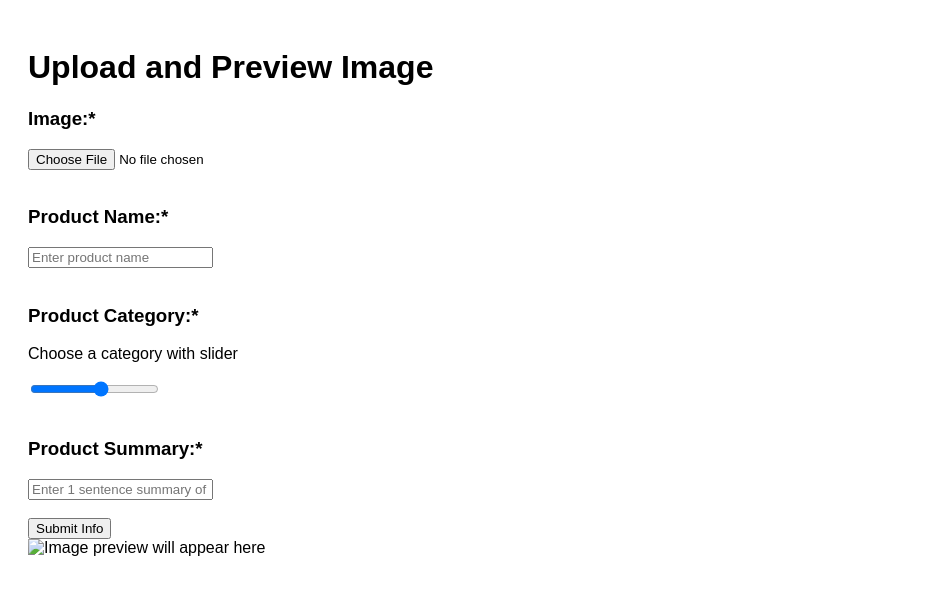
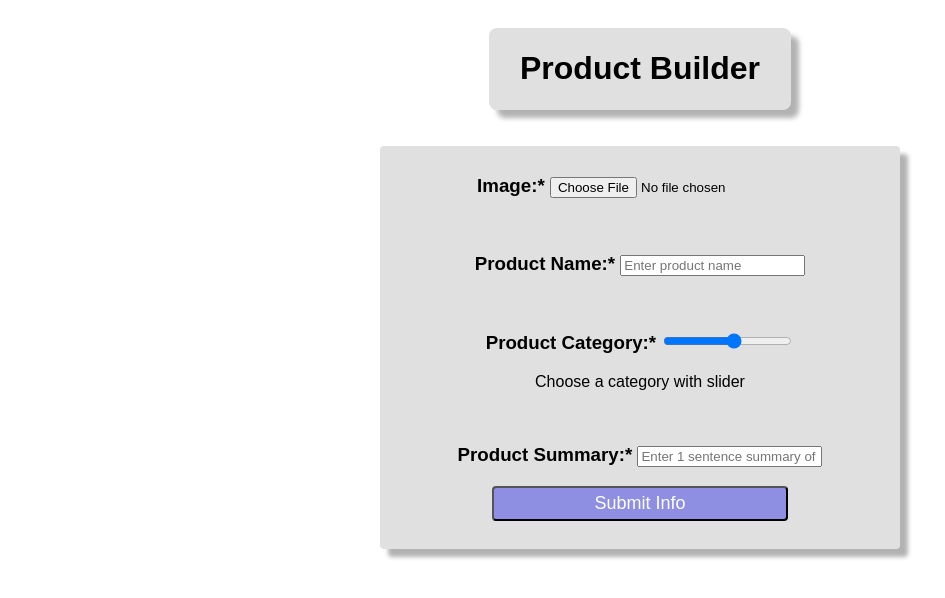
Before and after one commit to sreshtaalamanda-bot/SmartStickiesInternship, a plain HTML site: page index.html in a window 1280 px wide. Shown: the whole page, without its empty margins (0-945 px from the left). Drawn offline with Linux system fonts and the light colour scheme.

Commit message:
Update index.html

```diff
--- a/index.html
+++ b/index.html
@@ -15,29 +15,53 @@
     }
   </style>
 </head>
-<!--image preview-->
 <body>
-  <h1>Upload and Preview Image</h1>
-  <h3>Image:*</h3>
-  <input type="file" id="imageInput" accept="image/*">
-  <br>
-  <br>
-  <h3>Product Name:*</h3>
-  <input type="text" id="productName" name="productName" placeholder="Enter product name">
-  <br>
-  <br>
-  <h3>Product Category:*</h3>
-  <p id="categoryTxt">Choose a category with slider</p>
-  <input type="range" id="category" name="category" min="0" max="9">
-  <br>
-  <br>
-  <h3>Product Summary:*</h3>
-  <input type="text" id="productSum" name="productSum" placeholder="Enter 1 sentence summary of the product">
-  <br>
-  <br>
-  <button id="submitBtn">Submit Info</button>
-  <br>
-  <img id="productImg" alt="Image preview will appear here" />
+      <div style="
+        box-shadow: 8px 8px 5px rgba(0,0,0,0.3);
+        padding: 1px;
+        width: 300px;
+        background: #e0e0e0;
+        border-radius: 8px;
+        text-align: center;
+        align-self: center;
+        margin: 0 auto;
+      ">
+        <h1>Product Builder</h1>
+
+      </div>
+      <br><br>
+    <div style = "box-shadow: 8px 8px 4px rgba(0,0,0,0.3);
+        padding: 10px;
+        width: 500px;
+        background: #e0e0e0;
+        border-radius: 4px;
+        text-align: center;
+        align-self: center;
+        margin: 0 auto;">
+
+      <h3>Image:* <input type="file" id="imageInput" accept="image/*"></h3>
+      <br>
+      <h3>Product Name:* <input type="text" id="productName" name="productName" placeholder="Enter product name"></h3>
+      <br>
+      <h3>Product Category:* <input type="range" id="category" name="category" min="0" max="9"></h3>
+      <p id="categoryTxt">Choose a category with slider</p>
+      <br>
+      <h3>Product Summary:* <input type="text" id="productSum" name="productSum" placeholder="Enter 1 sentence summary of the product"></h3>
+      <button id="submitBtn" style=
+        "background-color: rgb(142, 142, 227);
+        color: white;
+        font-size: 18px;
+        padding: 5px 100px;
+        border-radius: 4px;"
+        >
+        Submit Info</button>
+      <br><br>
+    </div>
+    <br>
+    <div style="text-align: center;">
+      <img id="productImg"/>
+    </div>
+
 
 
   <script>
```
